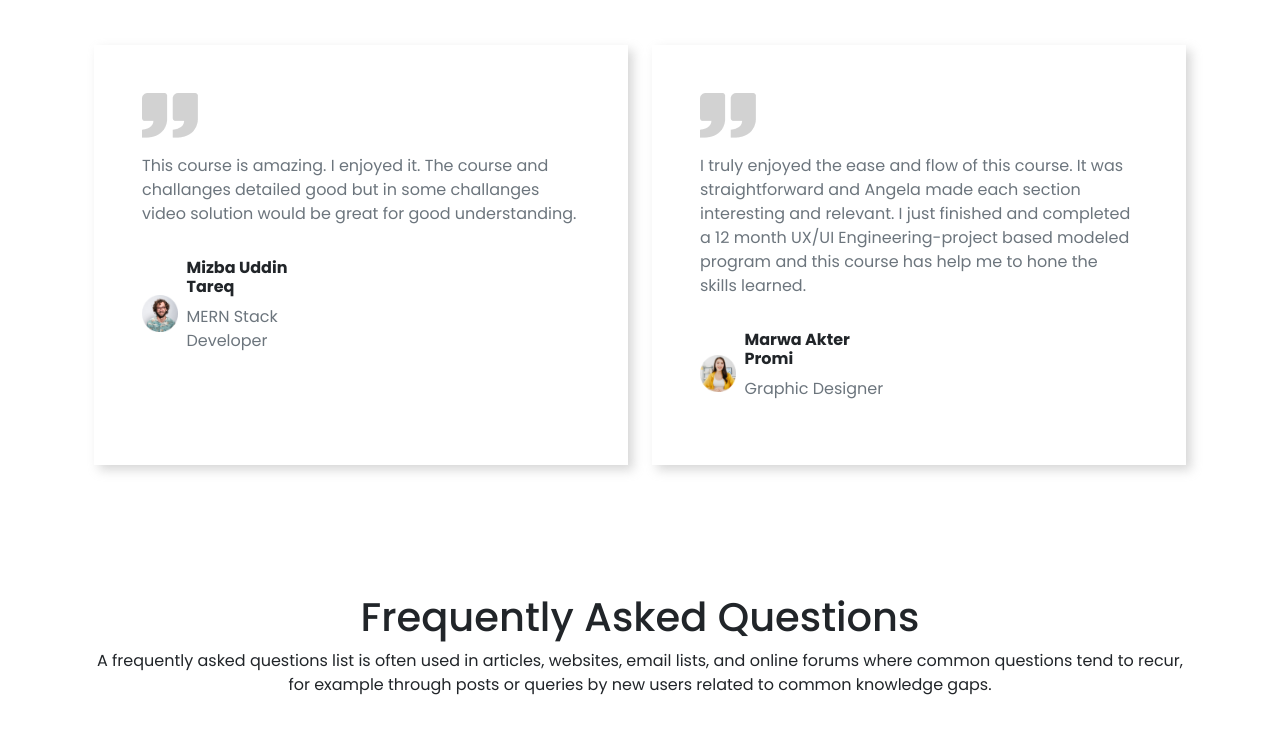
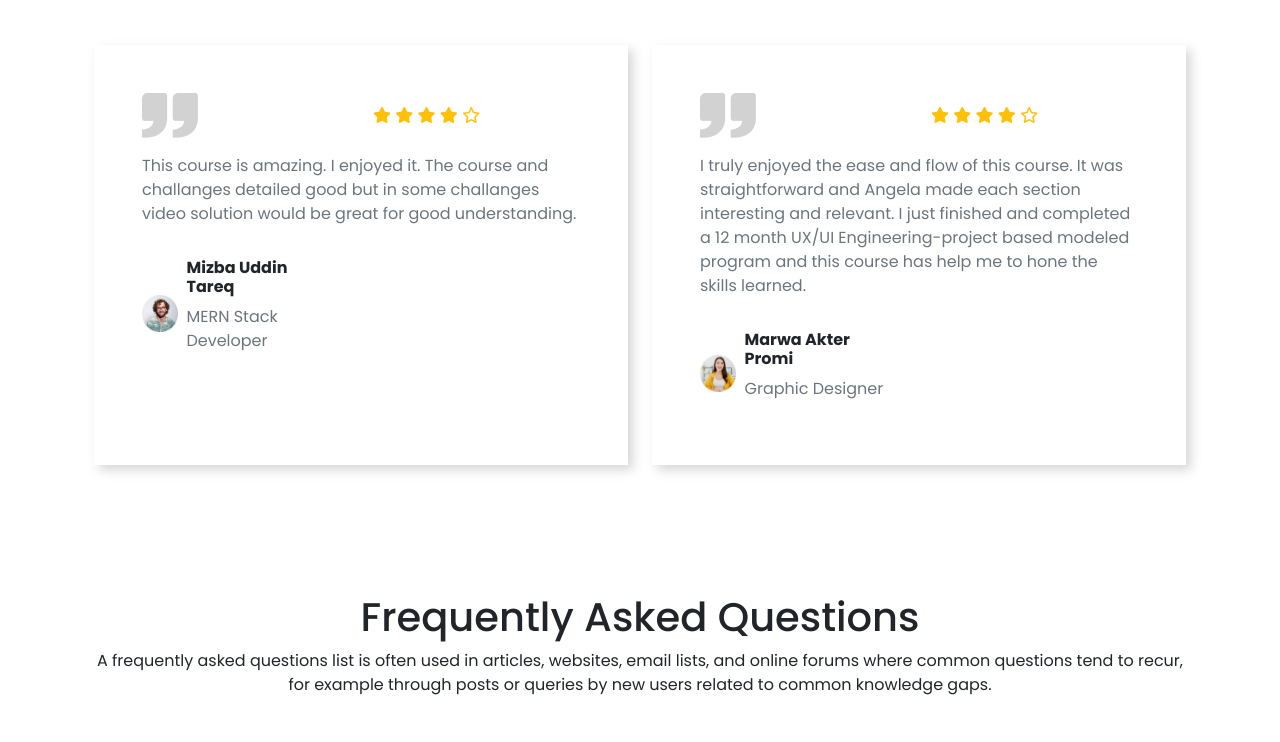
Before and after one commit to Saidul-M-Khan/Biborton-Learning, a plain HTML site: page index.html in a window 1280 px wide. Shown: the part 3724-4466 px from the top of the page. Drawn offline with nearby package versions, Linux system fonts and the light colour scheme.

```diff
--- a/index.html
+++ b/index.html
@@ -8,6 +8,7 @@
     <title>বিবর্তন লার্নিং</title>
     <link rel="stylesheet" href="https://cdn.jsdelivr.net/npm/bootstrap@5.2.0/dist/css/bootstrap.min.css">
     <link rel="stylesheet" href="./css/style.css">
+    <link rel="stylesheet" href="https://cdnjs.cloudflare.com/ajax/libs/font-awesome/6.2.0/css/all.min.css">
 </head>
 
 <body>
```
